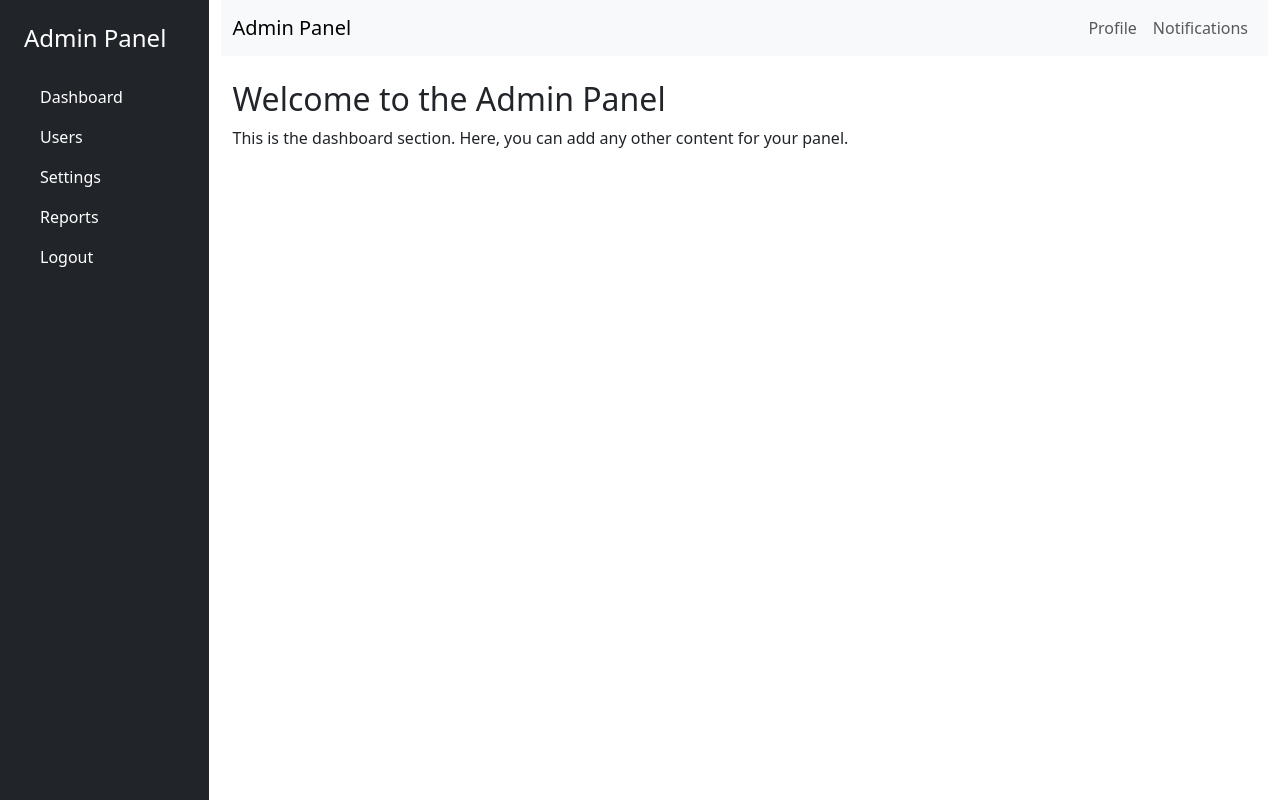
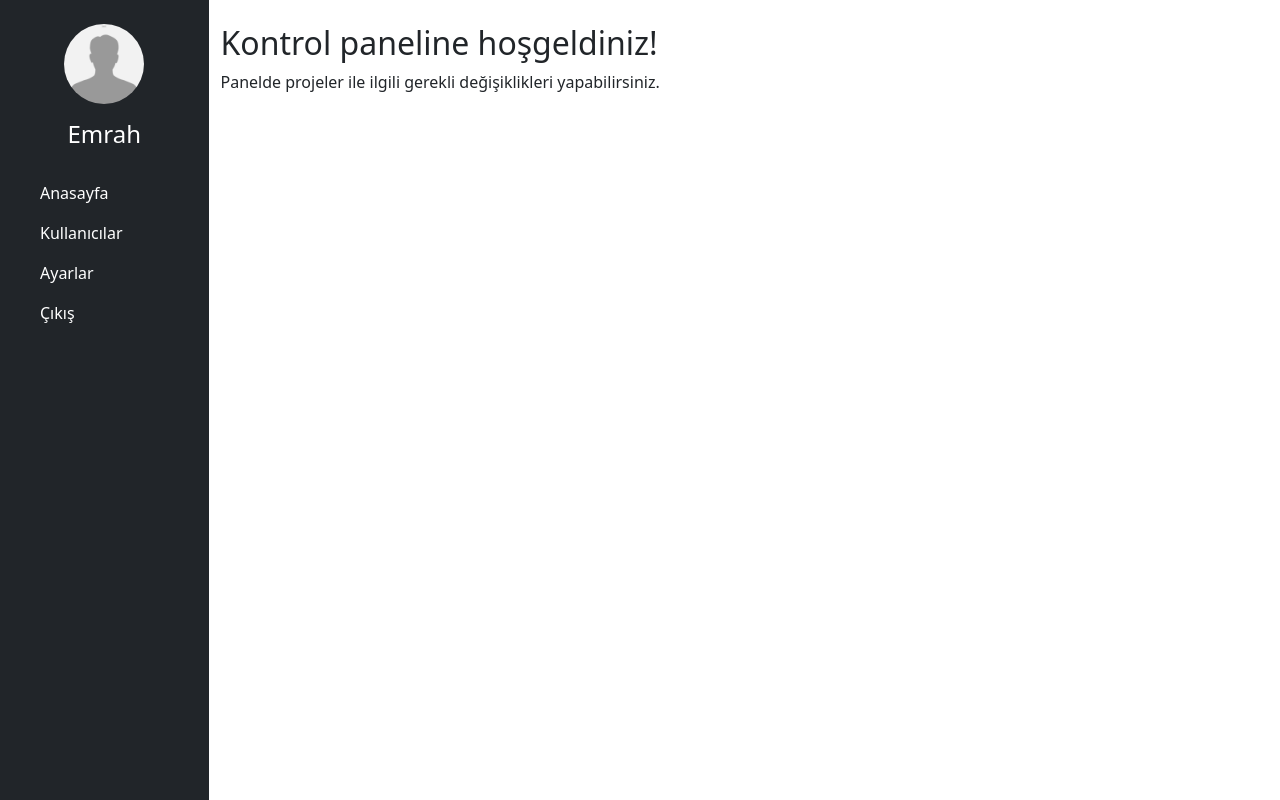
Before and after one commit to emrahbeydilli/portfolio-app, a plain HTML site: page dashboard/dashboard.html in a window 1280 px wide. Drawn offline with nearby package versions, Linux system fonts and the light colour scheme.

Commit message:
dashboard updated

```diff
--- a/dashboard/css/style.css
+++ b/dashboard/css/style.css
@@ -4,3 +4,8 @@
         max-width: 500px;
         box-shadow: 0 2px 20px rgba(0, 0, 0, 0.1);
     }
+
+    /* Dashboard image */
+    .sidebar{
+        width: 250px;
+    }
--- a/dashboard/dashboard.html
+++ b/dashboard/dashboard.html
@@ -15,54 +15,33 @@
 
 <body class="d-flex">
     <!-- Sidebar -->
-        <div class="sidebar bg-dark text-white" style="width: 250px; min-height: 100vh;">
+    <div class="sidebar bg-dark text-white min-vh-100">
         <div class="p-4">
-                <h4>Admin Panel</h4>
+            <div class="text-center">
+                <img src="../img/profile.jpg" alt="profil" class="rounded-circle w-50 mb-3">
+                <h4>Emrah</h4>
+            </div>
             <ul class="nav flex-column mt-4">
                 <li class="nav-item">
-                        <a class="nav-link text-white" href="#">Dashboard</a>
+                    <a class="nav-link text-white" href="#">Anasayfa</a>
                 </li>
                 <li class="nav-item">
-                        <a class="nav-link text-white" href="#">Users</a>
+                    <a class="nav-link text-white" href="#">Kullanıcılar</a>
                 </li>
                 <li class="nav-item">
-                        <a class="nav-link text-white" href="#">Settings</a>
+                    <a class="nav-link text-white" href="#">Ayarlar</a>
                 </li>
                 <li class="nav-item">
-                        <a class="nav-link text-white" href="#">Reports</a>
-                    </li>
-                    <li class="nav-item">
-                        <a class="nav-link text-white" href="#">Logout</a>
+                    <a class="nav-link text-white" href="#">Çıkış</a>
                 </li>
             </ul>
         </div>
     </div>
 
-        <!-- Main Content -->
-        <div class="container-fluid">
-            <nav class="navbar navbar-expand-lg navbar-light bg-light">
-                <div class="container-fluid">
-                    <a class="navbar-brand" href="#">Admin Panel</a>
-                    <button class="navbar-toggler" type="button" data-bs-toggle="collapse" data-bs-target="#navbarNav" aria-controls="navbarNav" aria-expanded="false" aria-label="Toggle navigation">
-                        <span class="navbar-toggler-icon"></span>
-                    </button>
-                    <div class="collapse navbar-collapse" id="navbarNav">
-                        <ul class="navbar-nav ms-auto">
-                            <li class="nav-item">
-                                <a class="nav-link" href="#">Profile</a>
-                            </li>
-                            <li class="nav-item">
-                                <a class="nav-link" href="#">Notifications</a>
-                            </li>
-                        </ul>
-                    </div>
-                </div>
-            </nav>
-
     <!-- Page Content -->
     <div class="container mt-4">
-                <h2>Welcome to the Admin Panel</h2>
-                <p>This is the dashboard section. Here, you can add any other content for your panel.</p>
+        <h2>Kontrol paneline hoşgeldiniz!</h2>
+        <p>Panelde projeler ile ilgili gerekli değişiklikleri yapabilirsiniz.</p>
         <!-- Add more content here -->
     </div>
     </div>
--- a/js/app.js
+++ b/js/app.js
@@ -0,0 +1 @@
+x
```
Lines whose indentation alone changed are shown as unchanged.
